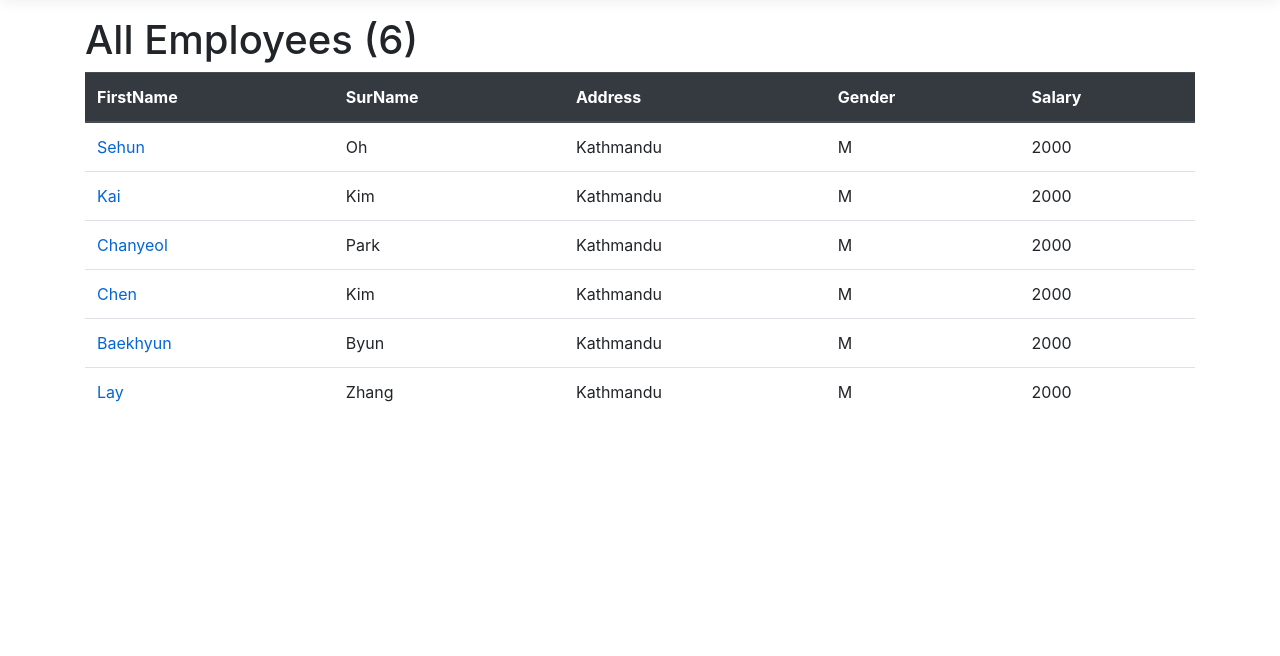
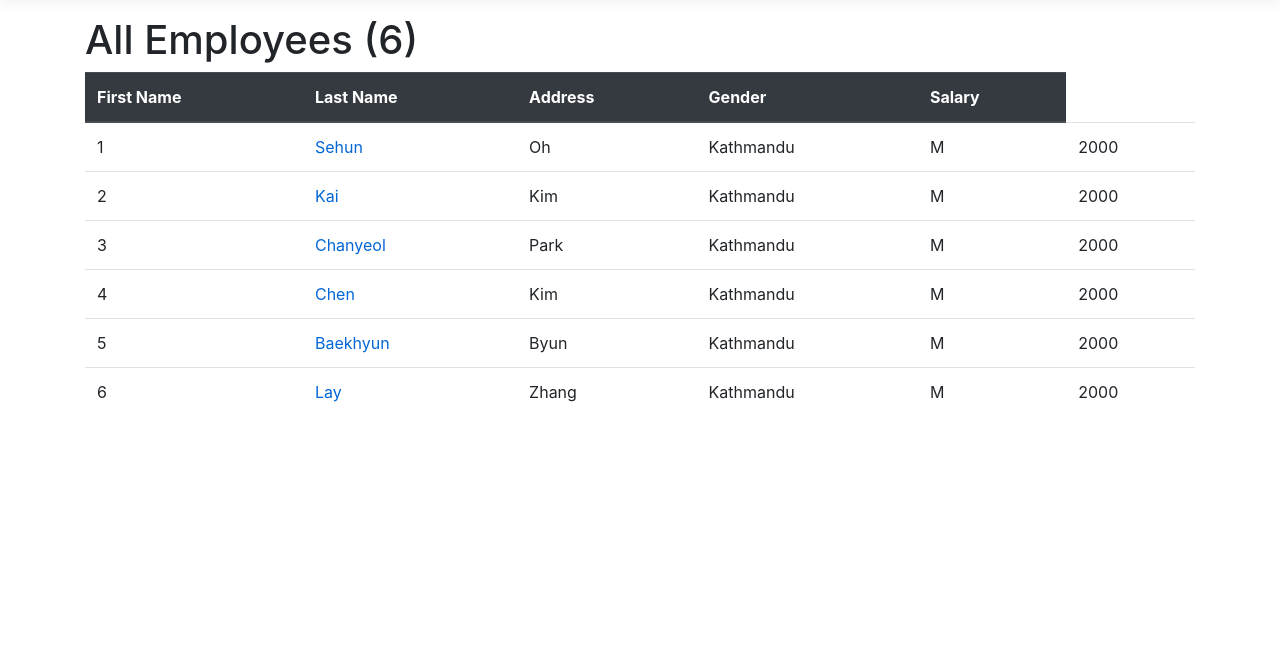
Before and after one commit to MBM-SecA/Sagun.Shrestha, an ASP.NET Core app: page /Employee in a window 1280 px wide. Shown: the part 57-713 px from the top of the page. Run offline with ASP.NET Core 8, Linux system fonts and the light colour scheme.

Commit message:
Added Changes

```diff
--- a/EmployeeManagement/Controllers/EmployeeController.cs
+++ b/EmployeeManagement/Controllers/EmployeeController.cs
@@ -1,23 +1,21 @@
-using System.Collections.Generic;
+using System;
 using Microsoft.AspNetCore.Mvc;
+using System.Linq;
 
 public class EmployeeController : Controller
 {
     public ActionResult Index()
     {
-        //Object initializer syntax
-        Person empl1 = new Person() {FirstName= "Sehun", SurName = "Oh",Address = "Kathmandu",Salary = 2000.0};
-        Person empl2 = new Person() {FirstName= "Kai", SurName = "Kim",Address = "Kathmandu",Salary = 2000.0};
-        Person empl3 = new Person() {FirstName= "Chanyeol", SurName = "Park",Address = "Kathmandu",Salary = 2000.0};
-        Person empl4 = new Person() {FirstName= "Chen", SurName = "Kim",Address = "Kathmandu",Salary = 2000.0};
-        Person empl5 = new Person() {FirstName= "Baekhyun", SurName = "Byun",Address = "Kathmandu",Salary = 2000.0};
-        Person empl6 = new Person() {FirstName= "Lay", SurName = "Zhang",Address = "Kathmandu",Salary = 2000.0};
-        List<Person> employees = new List<Person>() {empl1, empl2, empl3, empl4, empl5, empl6};
+        var employees = Person.GetEmployees();
+
         return View(employees);
     }
 
-    public ActionResult Detail(string firstName)
+    public ActionResult Detail([FromQuery]Guid id)
     {
-        return View();
+        var employees = Person.GetEmployees();
+        var employee = employees.FirstOrDefault(x => x.Id.ToString() == id.ToString);
+
+        return View(employee);
     }
 }
--- a/EmployeeManagement/Views/Employee/Index.cshtml
+++ b/EmployeeManagement/Views/Employee/Index.cshtml
@@ -8,20 +8,21 @@
 <table class="table">
   <thead class="thead-dark">
      <tr>
-
-      <th scope="col">FirstName</th>
-      <th scope="col">SurName</th>
+      <th scope="col">First Name</th>
+      <th scope="col">Last Name</th>
       <th scope="col">Address</th>
       <th scope="col">Gender</th>
       <th scope="col">Salary</th>
     </tr>
   </thead>
   <tbody>
+    @{int i = 1;}
     @foreach (var employee in Model)
     {
-        <tr scope="row" >
+       <tr scope="row">
+         <td>@(i++)</td>
               <td>
-              <a href="/employee/detail?firstName=@employee.FirstName">
+                <a href="/employee/detail?firstname=@employee.Id">
                   @employee.FirstName
                 </a>
               </td>
```
Also changed, not shown: EmployeeManagement/Models/Person.cs (+16 -0 lines), EmployeeManagement/Views/Employee/Detail.cshtml (+14 -1 lines). Lines whose indentation alone changed are shown as unchanged.
